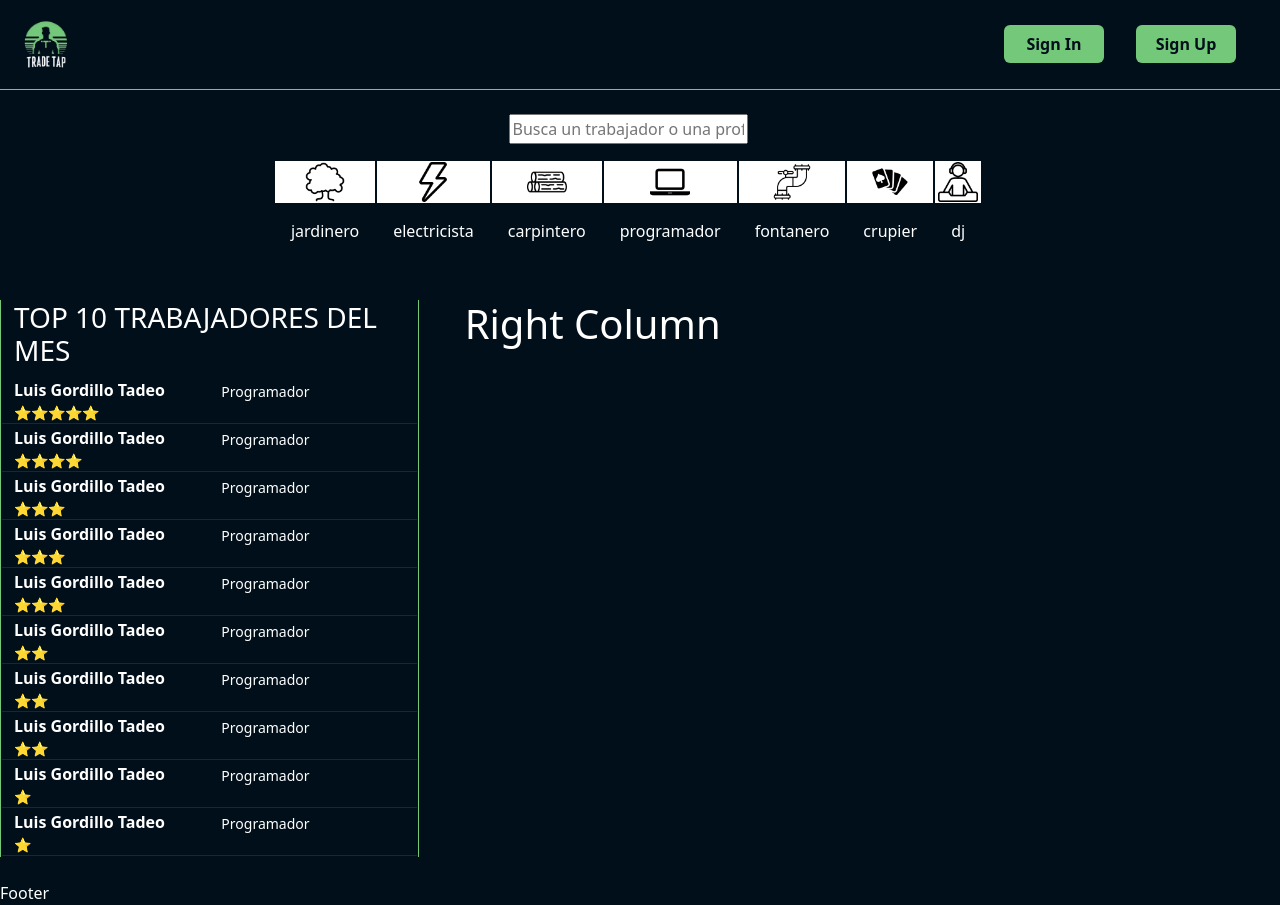
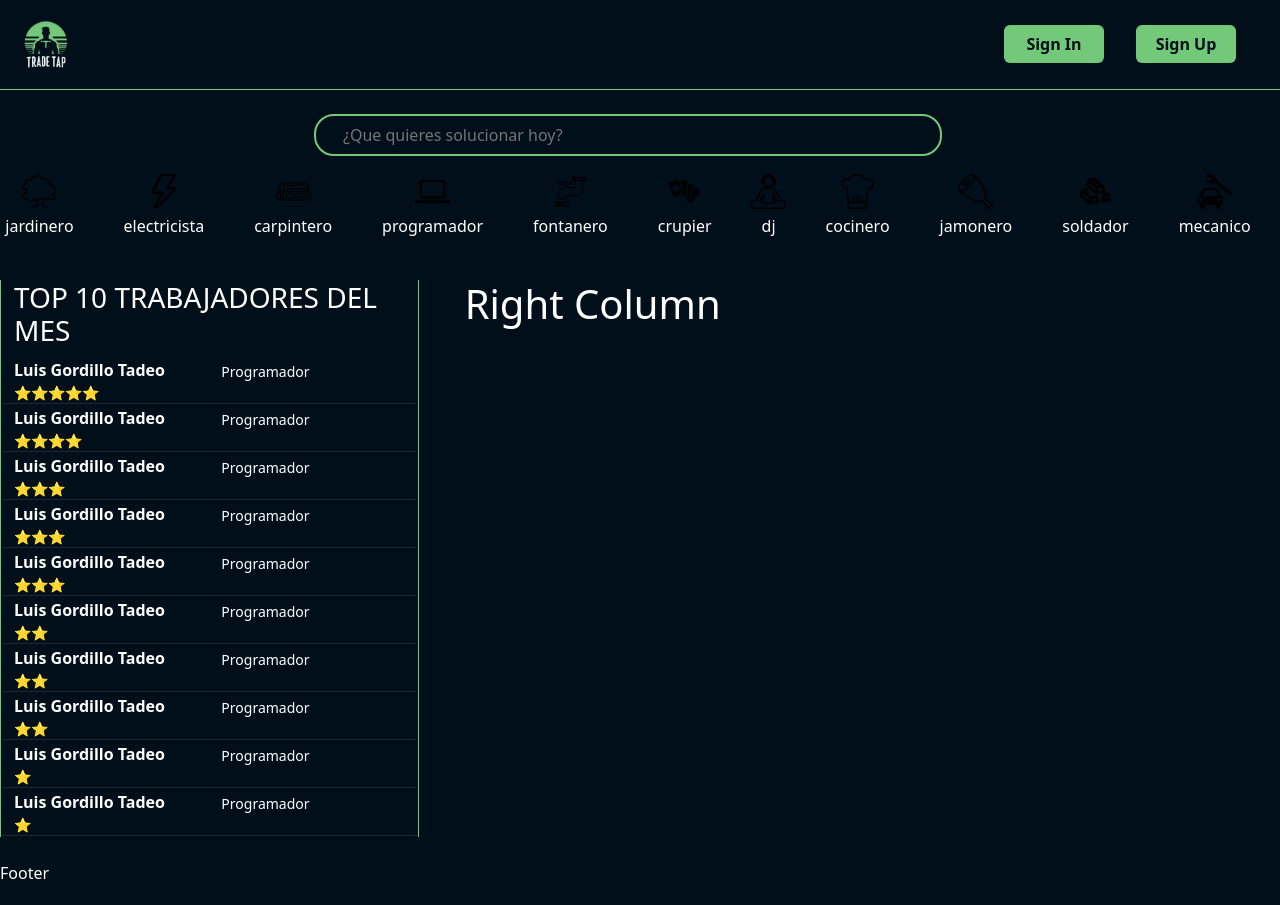
Before and after one commit to LuisGordilloTadeo2003/trade-tap, a React (Create React App) app: page / in a window 1280 px wide. Built offline with nearby package versions, Linux system fonts and the light colour scheme.

Commit message:
trabajo en la barra de busqueda

```diff
--- a/src/components/Pages/InfoPage/ProfessionsList.jsx
+++ b/src/components/Pages/InfoPage/ProfessionsList.jsx
@@ -10,6 +10,10 @@ const ProfessionsList = () => {
         "fontanero",
         "crupier",
         "dj",
+        "cocinero",
+        "jamonero",
+        "soldador",
+        "mecanico"
     ]
 
     return (
@@ -23,12 +27,12 @@ const ProfessionsList = () => {
                     return (
                         <td>
                             <tr>
-                                <td className="d-flex justify-content-center" style={{ backgroundColor: "white" }}>
-                                    <img style={{ maxWidth: "40px", maxHeight: "40px" }} src={icono} alt="" srcset="" />
+                                <td className="d-flex justify-content-center">
+                                    <img style={{ maxWidth: "35px", maxHeight: "35px" }} src={icono} alt="" srcset="" />
                                 </td>
                             </tr>
                             <tr>
-                                <td className="p-3">
+                                <td className="px-4 pt-1">
                                     <Profession key={profesion} profesion={profesion} />
                                 </td>
                             </tr>
--- a/src/components/Pages/InfoPage/SearchBar.jsx
+++ b/src/components/Pages/InfoPage/SearchBar.jsx
@@ -2,9 +2,16 @@ import React from "react";
 
 const SearchBar = () => {
     return (
-        <>
-            <input type="text" name="Search" id="search" placeholder="Busca un trabajador o una profesión"></input>
-        </>
+        <div className="row div-search-bar">
+            <div className="col-11">
+                <input
+                    className="search-bar"
+                    type="text" name="Search" id="search" placeholder="¿Que quieres solucionar hoy?">
+                </input>
+            </div>
+            <div className="col-1">
+            </div>
+        </div>
     );
 }
 
--- a/src/style.css
+++ b/src/style.css
@@ -57,3 +57,34 @@
     border-radius: 8px;
     /* Añade bordes redondeados al "thumb" */
 }
+
+.search-bar {
+    display: flex;
+    align-items: center;
+    justify-content: center;
+    color: white !important;
+    width: 100%;
+    padding: 7px;
+    padding-left: 15px;
+    border: none;
+    background: transparent;
+}
+
+.div-search-bar {
+    display: flex;
+    text-align: center;
+    width: 50%;
+    border-radius: 20px;
+    border: 2px solid #74c87a !important;
+}
+
+.search-bar:focus,
+.search-bar-within {
+    border: none;
+}
+
+.search-button {
+    border-radius: 50%;
+    width: 100%;
+    height: 100%;
+}
```
